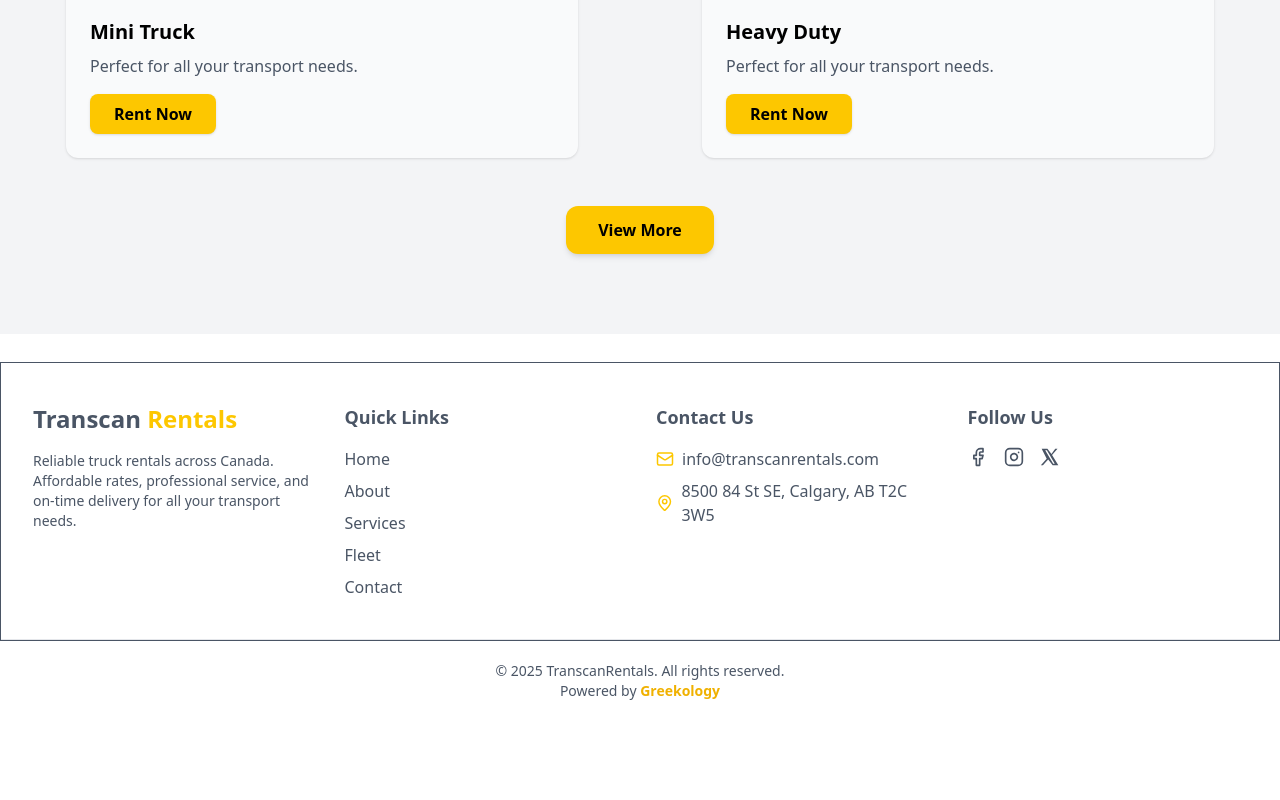
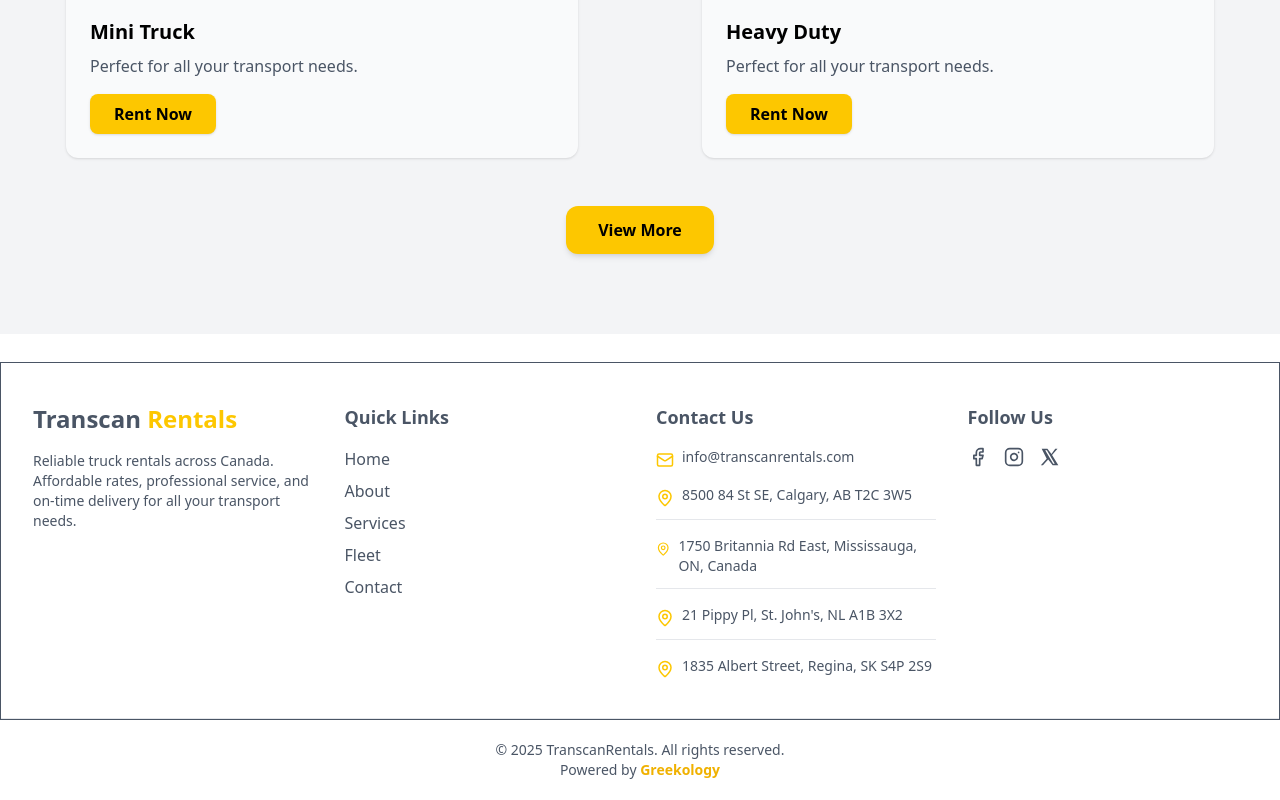
Before and after one commit to Shubham-juris/transcanrentals, a React (Vite) app: page / in a window 1280 px wide. Shown: the part 2046-2846 px from the top of the page. Before the commit the page ends 2767 px from the top, so only its background shows below. Built offline with nearby package versions, Linux system fonts and the light colour scheme.

Commit message:
Update Footer.jsx

```diff
--- a/src/components/common/Footer.jsx
+++ b/src/components/common/Footer.jsx
@@ -72,21 +72,71 @@ const Footer = () => {
   <h3 className="text-lg font-semibold text-gray-600 mb-4">
     Contact Us
   </h3>
-            <ul className="space-y-2">
-              {/* <li className="flex items-center gap-2">
-                <Phone size={18} className="text-red-500" /> +1 234 567 890
-              </li> */}
-              <li className="flex items-center gap-2">
-                <Mail size={18} className="text-yellow-400" />{" "}
+  <ul className="space-y-4 text-sm">
+    {/* Email */}
+    <li className="flex items-start gap-2">
+      <Mail size={18} className="text-yellow-400 mt-1" />
+      <a
+        href="mailto:info@transcanrentals.com"
+        className="hover:text-yellow-500 transition"
+      >
         info@transcanrentals.com
+      </a>
     </li>
-              <li className="flex items-center gap-2">
-                <MapPin size={18} className="text-yellow-400" /> 8500 84 St SE,
-                Calgary, AB T2C 3W5
+
+    {/* Address 1 */}
+    <li className="flex items-start gap-2 pb-3 border-b border-gray-200">
+      <MapPin size={18} className="text-yellow-400 mt-1" />
+      <a
+        href="https://www.google.com/maps/search/?api=1&query=8500+84+St+SE,+Calgary,+AB+T2C+3W5"
+        target="_blank"
+        rel="noopener noreferrer"
+        className="hover:text-yellow-500 transition"
+      >
+        8500 84 St SE, Calgary, AB T2C 3W5
+      </a>
+    </li>
+
+    {/* Address 2 */}
+    <li className="flex items-start gap-2 pb-3 border-b border-gray-200">
+      <MapPin size={18} className="text-yellow-400 mt-1" />
+      <a
+        href="https://www.google.com/maps/search/?api=1&query=1750+Brittania+Rd+East,+Mississauga,+ON,+Canada"
+        target="_blank"
+        rel="noopener noreferrer"
+        className="hover:text-yellow-500 transition"
+      >
+        1750 Britannia Rd East, Mississauga, ON, Canada
+      </a>
+    </li>
+
+    {/* Address 3 */}
+    <li className="flex items-start gap-2 pb-3 border-b border-gray-200">
+      <MapPin size={18} className="text-yellow-400 mt-1" />
+      <a
+        href="https://www.google.com/maps/search/?api=1&query=21+Pippy+Pl,+St.+John's,+NL+A1B+3X2"
+        target="_blank"
+        rel="noopener noreferrer"
+        className="hover:text-yellow-500 transition"
+      >
+        21 Pippy Pl, St. John's, NL A1B 3X2
+      </a>
+    </li>
+
+    {/* Address 4 */}
+    <li className="flex items-start gap-2">
+      <MapPin size={18} className="text-yellow-400 mt-1" />
+      <a
+        href="https://www.google.com/maps/search/?api=1&query=1835+Albert+Street,+Regina,+SK+S4P+2S9"
+        target="_blank"
+        rel="noopener noreferrer"
+        className="hover:text-yellow-500 transition"
+      >
+        1835 Albert Street, Regina, SK S4P 2S9
+      </a>
     </li>
   </ul>
 </div>
-
           {/* Social Media */}
           <div>
             <h3 className="text-lg font-semibold text-gray-600 mb-4">
```
Lines whose indentation alone changed are shown as unchanged.
